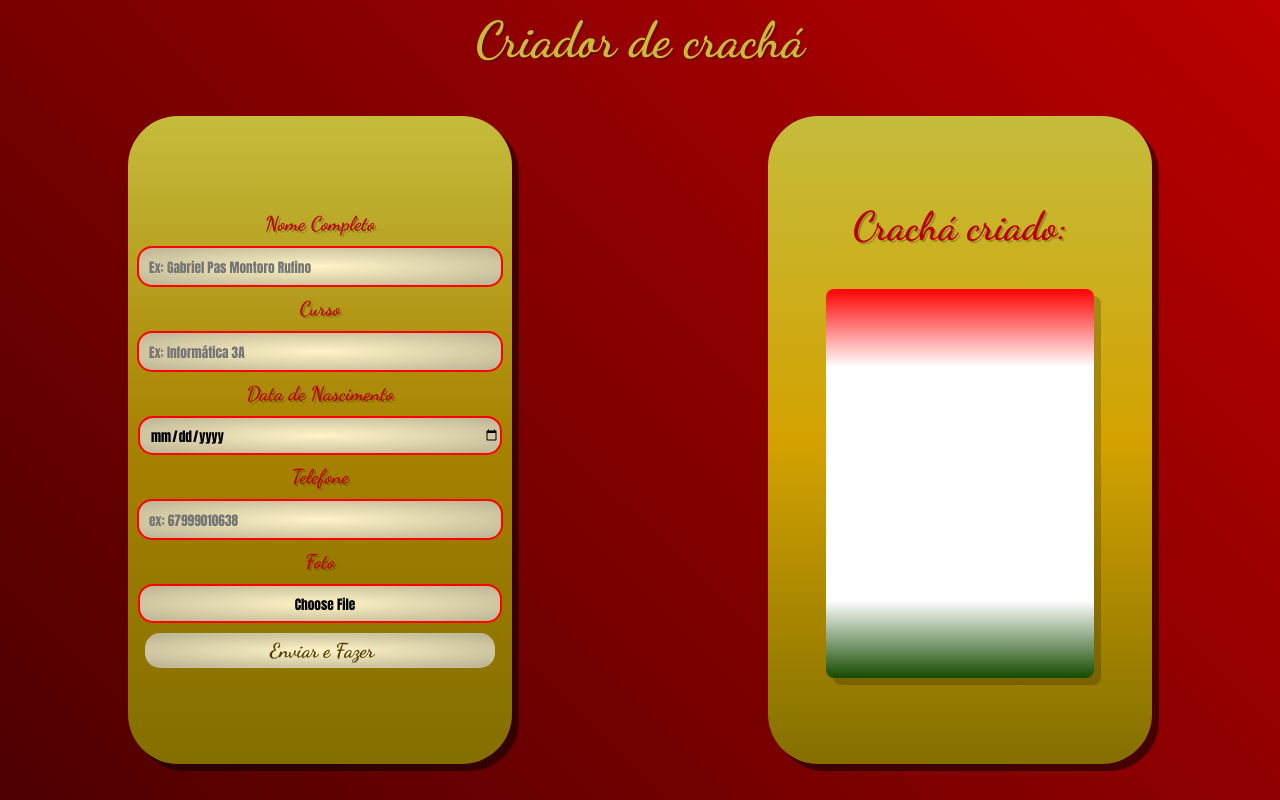
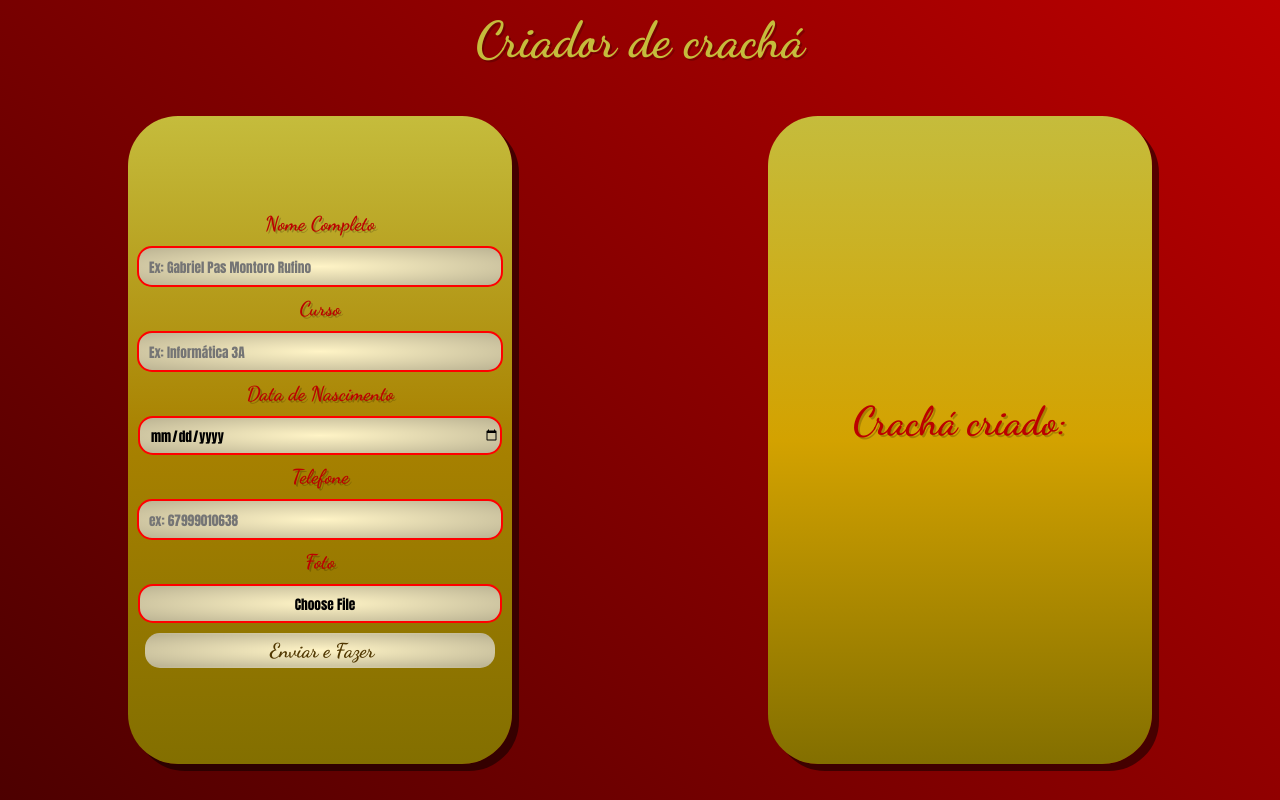
Before and after one commit to gabrielbocato-gif/Trabalho-DW3---Cracha-de-cadastro, a plain HTML site: page index.html in a window 1280 px wide. Both pictures are taken after a click on the button "Enviar e Fazer". Drawn offline with Linux system fonts and the light colour scheme.

Commit message:
trabalho finalizado

```diff
--- a/index.html
+++ b/index.html
@@ -33,7 +33,7 @@
     <div class="content2">
         <div class="outputs">
             <div class="cracha">Crachá criado:</div>
-            <div id="base_cracha" class="base_cracha">
+            <div id="base_cracha" >
                 <div id="foto_out"></div>
                 <div id="data_out"></div>
                 <div id="tel_out"></div>
--- a/script.js
+++ b/script.js
@@ -1,14 +1,28 @@
 const enviar = document.querySelector("#btn");
+
 const nome = document.querySelector("#nome_completo");
 const curso = document.querySelector("#curso");
 const nascimento = document.querySelector("#data_nascimento");
 const telefone = document.querySelector("#telefone");
 const foto = document.querySelector("#fotosua");
 
+const base_cracha = document.querySelector("#base_cracha")
+
+const nome_out = document.querySelector("#nome_out");
+const curso_out = document.querySelector("#curso_out");
+const nascimento_out = document.querySelector("#data_out");
+const tel_out = document.querySelector("#tel_out");
+const foto_out = document.querySelector("#foto_out");
+
+
 enviar.addEventListener("click", () => {
+
+    let formularioValido = true;
+
     if (nome.value == "") {
         {
             nome.classList.add('vazio')
+            formularioValido = false
         }
     } else {
         nome.classList.remove('vazio')
@@ -17,6 +31,7 @@ enviar.addEventListener("click", () => {
     if (curso.value == "") {
         {
             curso.classList.add('vazio')
+            formularioValido = false
         }
     } else {
         curso.classList.remove('vazio')
@@ -33,6 +48,7 @@ enviar.addEventListener("click", () => {
     if (telefone.value == "") {
         {
             telefone.classList.add('vazio')
+            formularioValido = false
         }
     } else {
         telefone.classList.remove('vazio')
@@ -41,10 +57,43 @@ enviar.addEventListener("click", () => {
     if (foto.value == "") {
         {
             foto.classList.add('vazio')
+            formularioValido = false
         }
     } else {
         foto.classList.remove('vazio')
     }
+
+if (formularioValido) {
+    base_cracha.classList.add("base_cracha");
+} else {
+    base_cracha.classList.remove("base_cracha");
+}
+
+    let nome_insert = document.createElement("b");
+    nome_out.innerHTML = "";
+    nome_insert.textContent = (nome.value);
+    nome_out.appendChild(nome_insert);
+
+    let curso_insert = document.createElement("b");
+    curso_out.innerHTML = "";
+    curso_insert.textContent = (curso.value);
+    curso_out.appendChild(curso_insert);
+
+    let nascimento_insert = document.createElement("i");
+    nascimento_out.innerHTML = "";
+    nascimento_insert.textContent = (nascimento.value);
+    nascimento_out.appendChild(nascimento_insert);
+
+    let tel_insert = document.createElement("i");
+    tel_out.innerHTML = "";
+    tel_insert.textContent = (telefone.value);
+    tel_out.appendChild(tel_insert);
+
+    let foto_insert = document.createElement("img");
+    foto_out.innerHTML = "";
+    foto_insert.src = URL.createObjectURL(foto.files[0])
+    foto_insert.classList.add('foto_insert')
+    foto_out.appendChild(foto_insert)
 
     console.log(nome.value)
     console.log(curso.value)
--- a/style.css
+++ b/style.css
@@ -127,11 +127,11 @@ label {
     padding-bottom: 10% ;
 }
 
-.base_cracha {
+#base_cracha.base_cracha {
     height: 60%;
     width: 70%;
     border-radius: 1vh;
-    background: linear-gradient(180deg, rgb(255, 0, 0), rgb(255, 255, 255), rgb(255, 255, 255), rgb(255, 255, 255), rgb(255, 255, 255), rgb(21, 75, 0));
+    background: linear-gradient(180deg, rgb(114, 1, 1), rgb(255, 255, 255), rgb(255, 255, 255), rgb(255, 255, 255), rgb(255, 255, 255), rgb(160, 136, 0));
     box-shadow: 7px 7px rgba(0, 0, 0, 0.2);
     display: grid;
     grid-template-areas:
@@ -139,27 +139,59 @@ label {
         "foto_out tel_out"
         "nome_out nome_out"
         "curso_out curso_out";
-    grid-template-columns: 60% 1fr;
-    grid-template-rows: 50% 20%;
-
+    grid-template-columns: 50% 1fr;
+    grid-template-rows: 30% 30% 20% 20%;
 }
 
 #foto_out {
     grid-area: foto_out;
+    display: flex;
+    align-items: center;
+    justify-content: center;
+    font-family: Impact, Haettenschweiler, 'Arial Narrow Bold', sans-serif;
+    text-shadow: 2px 2px rgb(0, 0, 0, 0.2);
 }
 
 #data_out {
     grid-area: data_out;
+    display: flex;
+    align-items: center;
+    justify-content: center;
+    font-family: Impact, Haettenschweiler, 'Arial Narrow Bold', sans-serif;
+    text-shadow: 2px 2px rgb(0, 0, 0, 0.2);
 }
 
 #tel_out {
     grid-area: tel_out;
+    display: flex;
+    align-items: center;
+    justify-content: center;
+    font-family: Impact, Haettenschweiler, 'Arial Narrow Bold', sans-serif;
+    text-shadow: 2px 2px rgb(0, 0, 0, 0.2);
 }
 
 #nome_out {
     grid-area: nome_out;
+    display: flex;
+    align-items: center;
+    justify-content: center;
+    font-family: Impact, Haettenschweiler, 'Arial Narrow Bold', sans-serif;
+    text-shadow: 2px 2px rgb(0, 0, 0, 0.2);
 }
 
 #curso_out {
     grid-area: curso_out;
+    display: flex;
+    align-items: center;
+    justify-content: center;
+    font-family: Impact, Haettenschweiler, 'Arial Narrow Bold', sans-serif;
+    text-shadow: 2px 2px rgb(0, 0, 0, 0.2);
 }
+
+.foto_insert {
+    border-radius: 50%;
+    box-shadow: 7px 7px rgb(0, 0, 0, 0.2);
+    height: 150px;
+    width: 150px;
+    margin-left: 20px;
+}
```
